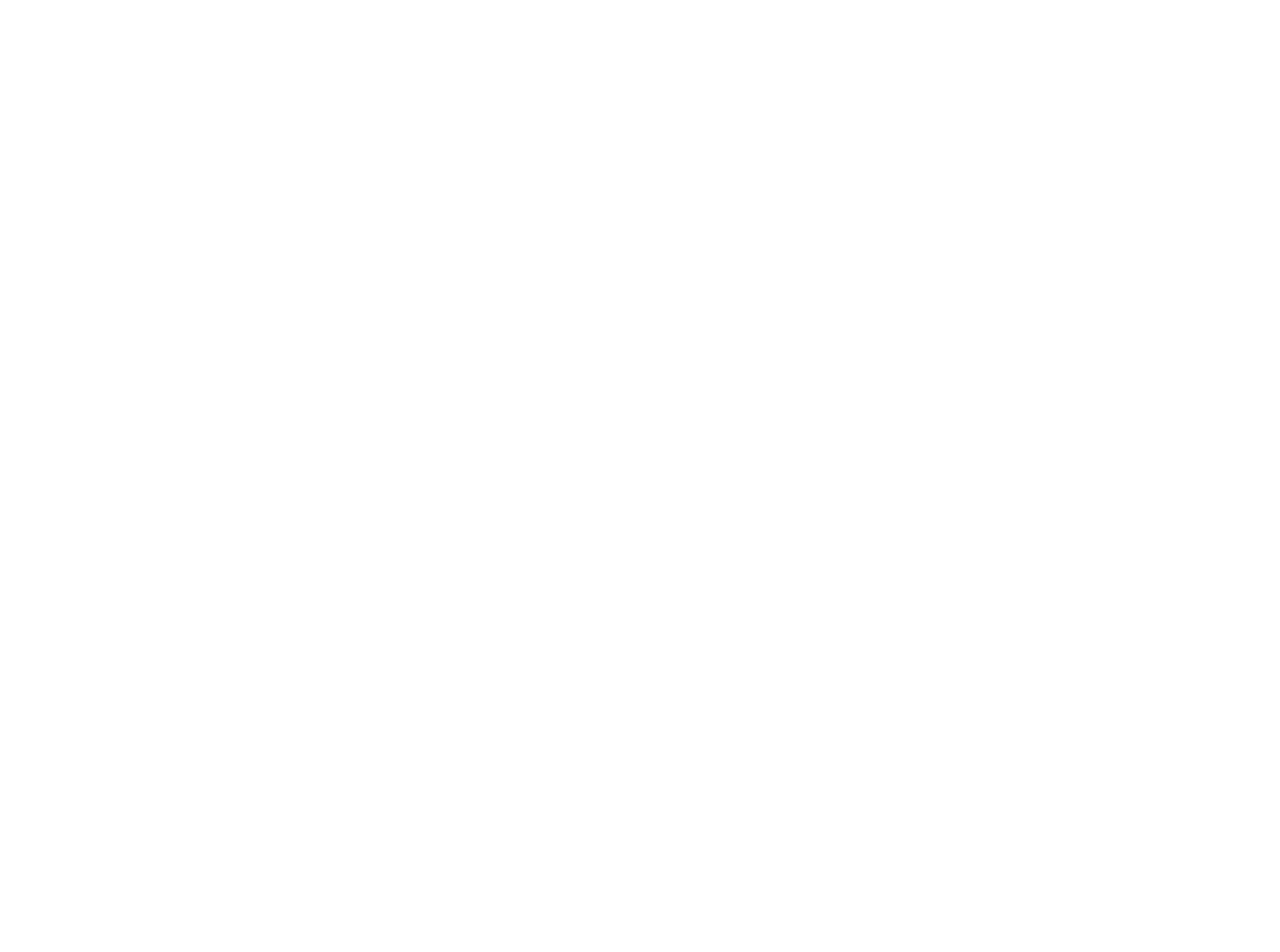
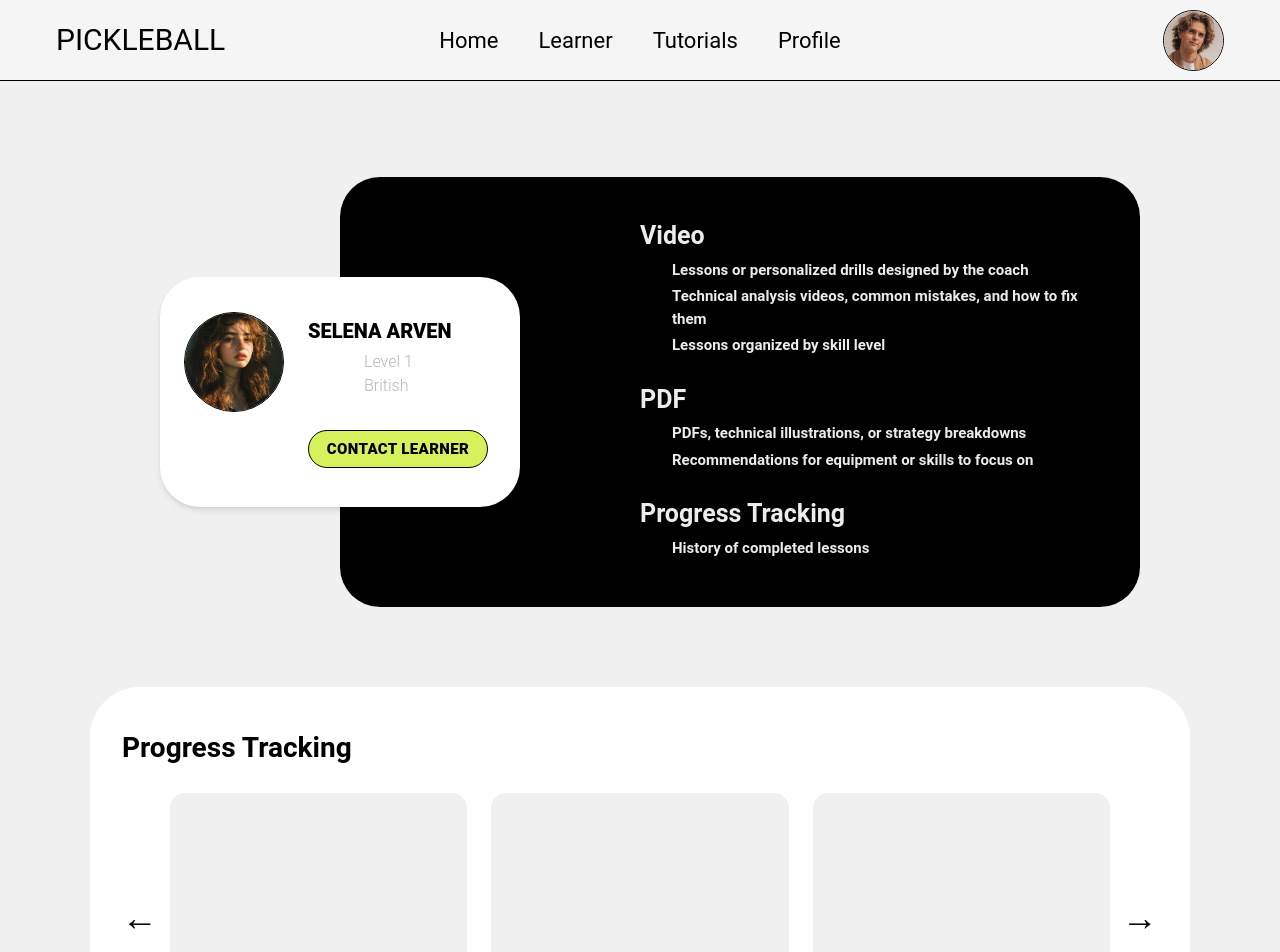
Before and after one commit to PickkleBalll/Pickleball, a React (Vite) app in the folder frontend/: page /coachtutorials in a window 1280 px wide. Before the commit this address had no page. Shown: the top 952 px of the page. Before the commit the page ends 800 px from the top, so only its background shows below. Built offline with nearby package versions, Linux system fonts and the light colour scheme.

Commit message:
Update CoachPage

```diff
--- a/frontend/src/app/App.tsx
+++ b/frontend/src/app/App.tsx
@@ -3,6 +3,9 @@ import Homepage from "../pages/Homepage";
 import CoursesPage from "../pages/CoursesPage";
 import CoachProfile from "../pages/CoachProfile";
 import CoachLearner from "../pages/CoachLearner";
+import EditProfile from "../pages/EditProfile";
+import CoachTutorials from "../pages/CoachTutorials";
+import CoachHome from "../pages/CoachHome";
 import ContactLearner from "../components/Common/ContactLearner";
 export default function App() {
   return (
@@ -12,6 +15,9 @@ export default function App() {
       <Route path="/coach" element={<CoachProfile />} />
       <Route path="/coachlearner" element={<CoachLearner />} />
       <Route path="/contactlearner" element={<ContactLearner />} />
+      <Route path="/editprofile" element={<EditProfile />} />
+      <Route path="/coachtutorials" element={<CoachTutorials />} />
+      <Route path="/coachhome" element={<CoachHome />} />
     </Routes>
   );
 }
--- a/frontend/src/components/Common/HeaderCoach.tsx
+++ b/frontend/src/components/Common/HeaderCoach.tsx
@@ -22,8 +22,14 @@ const Header: React.FC = () => {
                             key={index}
                             className="font-normal text-black text-[22px] cursor-pointer hover:text-green-500 transition-colors"
                             onClick={() => {
-                                if (link === "Learner") {
+                                if (link === "Home") {
+                                    navigate("/coachhome");
+                                } else if (link === "Learner") {
                                     navigate("/coachlearner");
+                                } else if (link === "Tutorials") {
+                                    navigate("/coachtutorials");
+                                } else if (link === "Profile") {
+                                    navigate("/editprofile");
                                 }
                             }}
                         >
--- a/frontend/src/components/Homepage/Header.tsx
+++ b/frontend/src/components/Homepage/Header.tsx
@@ -13,7 +13,9 @@ const Header: React.FC = () => {
 
   const handleSignInClick = () => {
     navigate('/coach');
+    window.scrollTo(0, 0);
   };
+
 
   return (
     <header className="fixed top-0 left-0 right-0 z-50 bg-[#f5f5f5] flex justify-between items-center py-6 px-12 shadow-md font-['Roboto']">
--- /dev/null
+++ b/frontend/src/pages/CoachHome.tsx
@@ -0,0 +1,22 @@
+import React from "react";
+import HeaderCoach from "../components/Common/HeaderCoach";
+
+const CoachHome: React.FC = () => {
+    return (
+        <div className="bg-[#f0f0f0] min-h-screen font-['Roboto']">
+            {/* Header */}
+            <HeaderCoach />
+
+            {/* Thanh tìm kiếm */}
+            <div className="flex justify-center mt-9 mb-12">
+                <input
+                    type="text"
+                    placeholder="Find Learner"
+                    className="w-[800px] h-[38px] pl-4 rounded-[20px] border border-black shadow"
+                />
+            </div>
+        </div>
+    );
+};
+
+export default CoachHome;
--- /dev/null
+++ b/frontend/src/pages/CoachTutorials.tsx
@@ -0,0 +1,106 @@
+import React from "react";
+import HeaderCoach from "../components/Common/HeaderCoach";
+import image17 from "../assets/Image/17.jpg";
+
+const tutorialSections = [
+    {
+        title: "Video",
+        items: [
+            "Lessons or personalized drills designed by the coach",
+            "Technical analysis videos, common mistakes, and how to fix them",
+            "Lessons organized by skill level",
+        ],
+    },
+    {
+        title: "PDF",
+        items: [
+            "PDFs, technical illustrations, or strategy breakdowns",
+            "Recommendations for equipment or skills to focus on",
+        ],
+    },
+    {
+        title: "Progress Tracking",
+        items: ["History of completed lessons"],
+    },
+];
+
+const Tutorials: React.FC = () => {
+    return (
+        <>
+            <HeaderCoach />
+            <div className="bg-[#f0f0f0] min-h-screen w-full font-['Roboto'] flex flex-col items-center pt-24 gap-20 px-6">
+                <div className="relative w-full max-w-[1100px]">
+                    <div className="bg-black text-white rounded-[40px] px-10 py-6 pt-10 pl-[300px] mx-auto max-w-[800px] mr-[50px]">
+                        {tutorialSections.map((section, index) => (
+                            <div key={index} className="mb-6">
+                                <h3 className="text-[25px] font-bold text-[#ececec]">
+                                    {section.title}
+                                </h3>
+                                <ul className="ml-6 pl-2">
+                                    {section.items.map((item, i) => (
+                                        <li
+                                            key={i}
+                                            className="text-[15px] font-bold text-[#ececec] my-1"
+                                        >
+                                            {item}
+                                        </li>
+                                    ))}
+                                </ul>
+                            </div>
+                        ))}
+                    </div>
+
+                    {/* Learner card đè lên trái bo đen */}
+                    <div className="absolute left-[70px] top-1/2 -translate-y-1/2 z-10 ">
+                        <div className="bg-white w-[360px] h-[230px] rounded-[40px] shadow-md relative flex items-center px-6">
+                            {/* Avatar */}
+                            <img
+                                src={image17}
+                                alt="Selena Arven"
+                                className="w-[100px] h-[100px] rounded-full object-cover border border-black mr-6 mt-[-60px]"
+                            />
+
+                            {/* Nội dung bên phải */}
+                            <div className="flex flex-col justify-center">
+                                <h3 className="text-[20px] font-extrabold text-black">SELENA ARVEN</h3>
+                                <p className="text-[16px] font-light text-[#b6b6b6]  mt-1 ml-14">Level 1</p>
+                                <p className="text-[16px] font-light text-[#b6b6b6] mt-0 ml-14">British</p>
+
+                                <button
+                                    className="mt-8 w-[180px] h-[38px] bg-[#d5f25d] hover:bg-[#c5e24d] rounded-[40px] border border-black text-black font-extrabold text-[15px] tracking-wide"
+                                >
+                                    CONTACT LEARNER
+                                </button>
+                            </div>
+                        </div>
+                    </div>
+                </div>
+
+                {/* Progress Tracking section */}
+                <div className="w-full max-w-[1100px] mx-auto bg-white rounded-[50px] px-8 py-10 mb-20 relative">
+                    <h2 className="text-[28px] font-bold mb-6">Progress Tracking</h2>
+                    <div className="relative flex items-center justify-between gap-6">
+
+                        <button className="absolute left-0 top-1/2 -translate-y-1/2 text-black text-[36px] font-extrabold z-10">
+                            ←
+                        </button>
+
+                        {/* Khối nội dung */}
+                        <div className="flex justify-between gap-6 w-full px-12">
+                            <div className="w-1/3 h-[250px] bg-[#f0f0f0] rounded-[15px]"></div>
+                            <div className="w-1/3 h-[250px] bg-[#f0f0f0] rounded-[15px]"></div>
+                            <div className="w-1/3 h-[250px] bg-[#f0f0f0] rounded-[15px]"></div>
+                        </div>
+
+                        <button className="absolute right-0 top-1/2 -translate-y-1/2 text-black text-[36px] font-extrabold z-10">
+                            →
+                        </button>
+                    </div>
+                </div>
+
+            </div >
+        </>
+    );
+};
+
+export default Tutorials;
--- a/frontend/src/pages/CoursesPage.tsx
+++ b/frontend/src/pages/CoursesPage.tsx
@@ -38,7 +38,10 @@ export default function CoursesPage() {
                     PICKLEBALL
                 </div>
                 <div
-                    onClick={() => navigate('/signin')}
+                    onClick={() => {
+                        navigate('/coach');
+                        window.scrollTo(0, 0);
+                    }}
                     className="flex items-center justify-center w-[120px] h-[40px] bg-[#D5F25D] rounded-[50px] border border-black text-[22px] text-black font-normal break-words cursor-pointer select-none hover:opacity-90 transition"
                 >
                     Sign In
--- /dev/null
+++ b/frontend/src/pages/EditProfile.tsx
@@ -0,0 +1,65 @@
+import React from "react";
+import HeaderCoach from "../components/Common/HeaderCoach";
+import image16 from "../assets/Image/16.jpg";
+
+const EditProfile: React.FC = () => {
+    const profileData = {
+        name: "Selena Arven",
+        dob: "12/12/1999",
+        gender: "Female",
+        email: "arven@gmail.com",
+        phone: "01234567910",
+        interest: "Pickleball",
+    };
+
+    const infoFields = [
+        { label: "Fullname", value: profileData.name },
+        { label: "Date of birth", value: profileData.dob },
+        { label: "Gender", value: profileData.gender },
+        { label: "Email", value: profileData.email },
+        { label: "Phone number", value: profileData.phone },
+        { label: "Interest", value: profileData.interest },
+    ];
+
+    return (
+        <div className="bg-[#f0f0f0] min-h-screen font-['Roboto'] pb-20">
+            <HeaderCoach />
+
+            <div className="max-w-[1000px] mx-auto px-4">
+                {/* Avatar và mô tả */}
+                <section className="flex items-center gap-12 mt-12 mb-16">
+                    <img
+                        src={image16}
+                        alt="Profile"
+                        className="w-[200px] h-[200px] rounded-full object-cover border"
+                    />
+                    <div className="flex flex-col gap-8">
+                        <p className="font-bold text-[#a7a7a7] text-[22px] leading-8">
+                            This will be displayed to other users when they view your profile or posts. <br />
+                            Max size: 2MB
+                        </p>
+                        <button className="w-[129px] h-[47px] rounded-[15px] border border-[#727272] bg-[#f0f0f0] font-bold shadow">
+                            UPLOAD
+                        </button>
+                    </div>
+                </section>
+
+                {/* Thông tin cơ bản */}
+                <h2 className="font-bold text-3xl mb-8 text-center">Basic Information</h2>
+                <div className="flex flex-col gap-6">
+                    {infoFields.map((field, index) => (
+                        <div key={index} className="flex items-center gap-4 py-2">
+                            <div className="w-[250px] text-[25px] font-medium">{field.label}</div>
+                            <div className="flex-1 text-[25px] font-medium text-[#a7a7a7]">{field.value}</div>
+                            <button className="w-[30px] h-[30px] p-0 text-gray-500 hover:text-black">
+                                ✎
+                            </button>
+                        </div>
+                    ))}
+                </div>
+            </div>
+        </div>
+    );
+};
+
+export default EditProfile;
```
Also changed, not shown: frontend/src/components/Common/ContactLearner.tsx (+3 -6 lines), frontend/src/pages/CoachLearner.tsx (+4 -4 lines).
